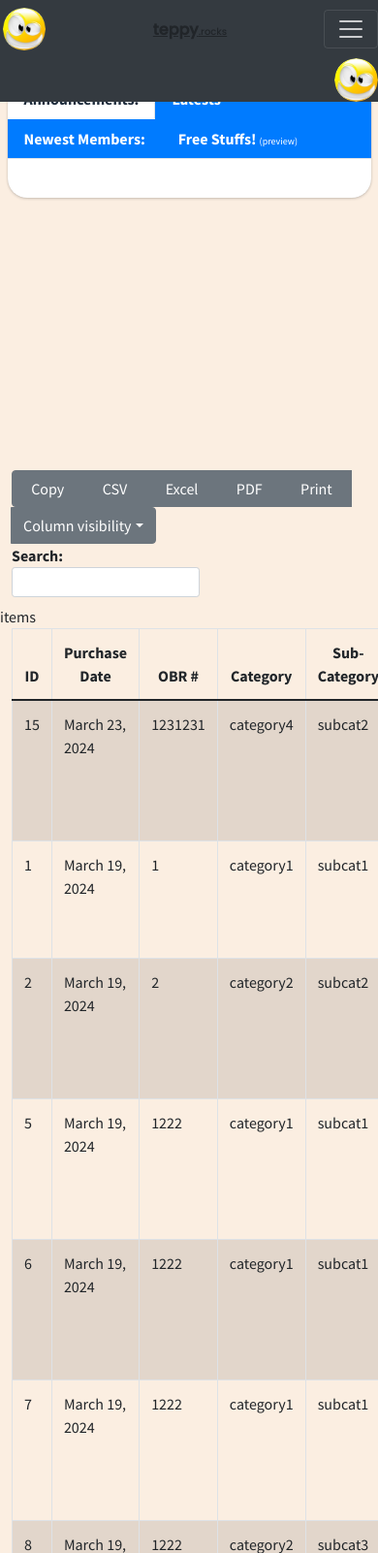
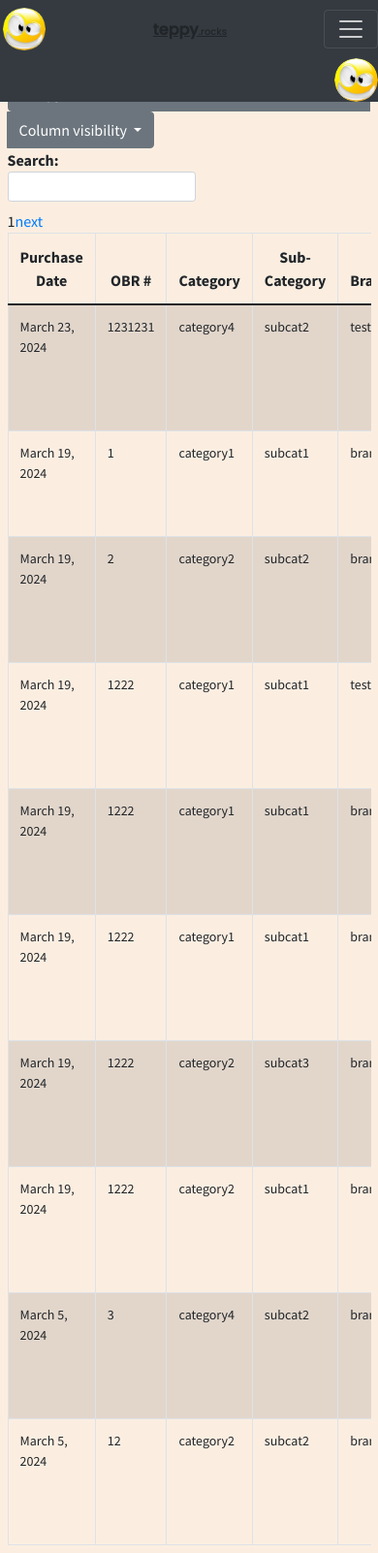
Before and after one commit to tepong32/dj_gso, a Django app: page / in a window 390 px wide. Shown: the top 1602 px of the page at 97% size. Run offline with Django 5.2, Linux system fonts and the light colour scheme; a user stored in the database is signed in; data comes from the database, SQL or seed files in the repository; both versions use the stored data as it was after the commit; some libraries are stand-ins or nearby versions.

Commit message:
ItemCreateView added, added a gsheet preview on homepage, prolly will use gsheet instead of building this up from scratch will try applying restrictions (view-only, edit-mode) to users, admin registering only or login via google will be tested next.

```diff
--- a/home/templates/home/home_authed.html
+++ b/home/templates/home/home_authed.html
@@ -1,175 +1,77 @@
 {% load static %}
 {% load model_fields %} <!-- custom filter from templatetags folder -->
-
-<div class="row" >
-	<div class="container overflow-auto col-12 mb-2" style="min-height: 400px; max-height:400px;margin-bottom: 5px; padding: 0;">
-		<div class="col-12">
-			<div class="card card-primary card-tabs">
-			  <div class="card-header p-0 pt-1">
-			    <ul class="nav nav-tabs" id="custom-tabs-tab" role="tablist">
-			      <li class="nav-item">
-			        <a class="nav-link active" id="custom-tabs-announcements-tab" data-toggle="pill" href="#custom-tabs-announcements" role="tab" aria-controls="custom-tabs-announcements" aria-selected="false">Announcements:</a>
-			      </li>
-			      <li class="nav-item">
-			        <a class="nav-link" id="custom-tabs-blogs-tab" data-toggle="pill" href="#custom-tabs-blogs" role="tab" aria-controls="custom-tabs-blogs" aria-selected="false">Latests</a>
-			      </li>
-			      <li class="nav-item">
-			        <a class="nav-link" id="custom-tabs-members-tab" data-toggle="pill" href="#custom-tabs-members" role="tab" aria-controls="custom-tabs-members" aria-selected="false">Newest Members:</a>
-			      </li>
-			      <li class="nav-item">
-			        <a class="nav-link" id="custom-tabs-etc-tab" data-toggle="pill" href="#custom-tabs-etc" role="tab" aria-controls="custom-tabs-etc" aria-selected="true">Free Stuffs! <small>(preview)</small></a>
-			      </li>
-			    </ul>
-			  </div>
-			  <div class="card-body">
-			    <div class="tab-content" id="custom-tabs-tabContent">
-
-			      <!-- Announcements -->
-			      <div class="tab-pane fade active show" id="custom-tabs-announcements" role="tabpanel" aria-labelledby="custom-tabs-announcements-tab">
-			        {% for a in announcements %}
-			            <div class="announcementBox overflow-auto">
-			                <h4 class="quoteText text-danger">
-			                	{{ a.title }}
-			                </h4>
-			                <i><small>{{a.date_posted}}</small></i>
-			                {{ a.content|safe }} <br/>
-			                by <b>{{a.author}}</b> <br/>
-			            </div>
-			        {% endfor %}
-			      </div>
-
-
-			      <!-- Blog Posts -->
-			      <div class="tab-pane fade" id="custom-tabs-blogs" role="tabpanel" aria-labelledby="custom-tabs-blogs-tab">
-						<div class="row">
-							{% for post in posts %}
-								<div class="col-10">
-									<a href="{% url 'post-detail' post.slug %}">
-										<strong><i>{{post.title|truncatechars:50}}</i></strong>
-									</a>
-								</div>
-								<div class="col">
-									<small>{{post.author}}</small>
-								</div>
-							{% endfor %} <br>
-							<small>Total Post count: ({{postcount}})</small>
-						</div>
-			      </div>
-
-			      <!-- Newest members area -->
-			      <div class="tab-pane fade" id="custom-tabs-members" role="tabpanel" aria-labelledby="custom-tabs-members-tab">
-					<div class="card-body text-center">
-						<h6 class="quoteText text-danger">Say hello to our newest members!</h6>
-						<small>
-							Nag-register sila para mag-share! YES! |
-							<i>Users count: {{ usercount }}</i><br>
-						</small>
-						{% for u in users %}
-						<div class="row">
-							<div class="col-4">
-								<a href="{% url 'profile' user.username %}" title="check {{user.username}}'s profile">{{user.username}}</a>
-							</div>
-							<div class="col">
-								<small class="text text-muted" style="font-size: 10px">registered: {{ u.date_joined|date:"F d, Y" }}</i></small>
-								<br>
-							</div>
-						</div>
-						{% endfor %}
-					</div>
-			      </div>
-
-			      <!-- Free -->
-			      <div class="tab-pane fade" id="custom-tabs-etc" role="tabpanel" aria-labelledby="custom-tabs-etc-tab">
-			      	<a href="#" title="Check-out these awesome stuffs!">
-			      		<h6 class="quoteText text-primary">Check-out these awesome stuffs! All for free!</h6>
-				        {% for item in free %}
-							<div class="col-10">
-								<strong><i>{{item.title|truncatechars:50}}</i></strong>
-							</div>
-						{% endfor %}
-					</a>
-			      </div>
-			    </div>
-			  </div>
-			  <!-- /.card -->
-			</div>
-		</div>
-	</div>
-
 
 <!-- Table from adminlte3 -->
 
 
-<div class="row"><div class="col-sm-12 col-md-6"><div class="dt-buttons btn-group flex-wrap">               <button class="btn btn-secondary buttons-copy buttons-html5" tabindex="0" aria-controls="example1" type="button"><span>Copy</span></button> <button class="btn btn-secondary buttons-csv buttons-html5" tabindex="0" aria-controls="example1" type="button"><span>CSV</span></button> <button class="btn btn-secondary buttons-excel buttons-html5" tabindex="0" aria-controls="example1" type="button"><span>Excel</span></button> <button class="btn btn-secondary buttons-pdf buttons-html5" tabindex="0" aria-controls="example1" type="button"><span>PDF</span></button> <button class="btn btn-secondary buttons-print" tabindex="0" aria-controls="example1" type="button"><span>Print</span></button> <div class="btn-group"><button class="btn btn-secondary buttons-collection dropdown-toggle buttons-colvis" tabindex="0" aria-controls="example1" type="button" aria-haspopup="true" aria-expanded="false"><span>Column visibility</span><span class="dt-down-arrow"></span></button></div> </div></div><div class="col-sm-12 col-md-6"><div id="example1_filter" class="dataTables_filter"><label>Search:<input type="search" class="form-control form-control-sm" placeholder="" aria-controls="example1"></label></div></div></div>
+<div class="row">
+	<div class="col-sm-12 col-md-6"><div class="dt-buttons btn-group flex-wrap">
+		<button class="btn btn-secondary buttons-copy buttons-html5" tabindex="0" aria-controls="example1" type="button"><span>Copy</span></button> <button class="btn btn-secondary buttons-csv buttons-html5" tabindex="0" aria-controls="example1" type="button"><span>CSV</span>
+		</button>
+		<button class="btn btn-secondary buttons-excel buttons-html5" tabindex="0" aria-controls="example1" type="button"><span>Excel</span>
+		</button>
+		<button class="btn btn-secondary buttons-pdf buttons-html5" tabindex="0" aria-controls="example1" type="button"><span>PDF</span>
+		</button>
+		<button class="btn btn-secondary buttons-print" tabindex="0" aria-controls="example1" type="button"><span>Print</span>
+		</button>
+		<div class="btn-group">
+			<button class="btn btn-secondary buttons-collection dropdown-toggle buttons-colvis" tabindex="0" aria-controls="example1" type="button" aria-haspopup="true" aria-expanded="false"><span>Column visibility</span><span class="dt-down-arrow"></span>
+			</button>
+		</div>
+	</div></div>
+	<div class="col-sm-12 col-md-6"><div id="example1_filter" class="dataTables_filter"><label>Search:<input type="search" class="form-control form-control-sm" placeholder="" aria-controls="example1"></label></div>
+</div>
+</div>
 
 
-{% comment %}
-<div class="table-responsive">
+<!-- display the data on the table -->
+<div class="pagination">
+    {% if items.has_previous %}
+        <a href="?page={{ items.previous_page_number }}">previous</a>
+    {% endif %}
+    <span class="current-page">{{ items.number }}</span>
+    {% if items.has_next %}
+        <a href="?page={{ items.next_page_number }}">next</a>
+    {% endif %}
+</div>
+
+<div class="table-responsive" style="min-height: 100vh">
     <table class="table table-bordered table-striped">
         <thead>
             <tr>
                 <!-- Generate table headers -->
-                {% for field in users.0|model_fields %}
-                    <th>{{ field.verbose_name }}</th>
+                {% for field in items.0|model_fields %}
+                	{% if field.name != "id" and field.name != "modified_on" %} <!-- skipping the id field -->
+                    	<th class="text-center">{{ field.verbose_name }}</th>
+                    {% endif %}
                 {% endfor %}
             </tr>
         </thead>
-        <tbody>
+        <tbody class="text-sm">
             <!-- Generate table rows -->
-            {% for user in users %}
+            {% for item in items %}
                 <tr>
-                    {% for field in user|model_fields %}
-                        <td>{{ user|get_attr:field.name }}</td>
+                    {% for field in item|model_fields %}
+                        {% if field.name != "id" and field.name != "modified_on" %} <!-- skipping the id field -->
+	                        <td>
+	                            <!-- adding conditional stringformat for obrNum field // 6 digits with leading zeros-->
+	                            {% if field.name == "OBR #" %}
+	                                {{ item|get_attr:field.name|stringformat:"06" }}
+	                            {% else %}
+	                                {{ item|get_attr:field.name }}
+	                            {% endif %}
+	                        </td>
+                       {% endif %}
                     {% endfor %}
                 </tr>
             {% endfor %}
         </tbody>
     </table>
 </div>
-{% endcomment %}
 
-
-items
-
-<div class="table-responsive">
-    <table class="table table-bordered table-striped">
-        <thead>
-            <tr>
-                <!-- Generate table headers -->
-                {% for field in items.0|model_fields %}
-                    <th class="text-center">{{ field.verbose_name }}</th>
-                {% endfor %}
-            </tr>
-        </thead>
-        <tbody>
-            <!-- Generate table rows -->
-            {% for item in items %}
-                <tr>
-                    {% for field in item|model_fields %}
-                        <td>
-                        	<!-- adding conditional stringformat for obrNum field // 6 digits with leading zeros-->
-                            {% if field.name == "OBR #" %}
-                                {{ item|get_attr:field.name|stringformat:"06" }}
-                            {% else %}
-                                {{ item|get_attr:field.name }}
-                            {% endif %}
-                        </td>
-                    {% endfor %}
-                </tr>
-            {% endfor %}
-        </tbody>
-    </table>
-    <div class="pagination">
-	    {% if items.has_previous %}
-	        <a href="?page={{ items.previous_page_number }}">previous</a>
-	    {% endif %}
-	    <span class="current-page">{{ items.number }}</span>
-	    {% if items.has_next %}
-	        <a href="?page={{ items.next_page_number }}">next</a>
-	    {% endif %}
-	</div>
-</div>
 
 
 
 </div>
+
+<iframe width="100%" height="800px" src="https://docs.google.com/spreadsheets/d/0B-THzOwfTWWSMEdXdkhQUTJZSlE/edit?usp=sharing&ouid=116138760479964019416&resourcekey=0--UXocsxSH1EyU5dWuGdF1g&rtpof=true&sd=true?widget=true&amp;headers=false"></iframe>
--- a/home/templatetags/model_fields.py
+++ b/home/templatetags/model_fields.py
@@ -9,3 +9,10 @@
 @register.filter
 def get_attr(obj, attr):
     return getattr(obj, attr)
+
+
+
+# will be using this one instead of the other two above
+@register.filter
+def model_dict(instance):
+    return [(field.name, getattr(instance, field.name)) for field in instance._meta.fields]
--- a/home/urls.py
+++ b/home/urls.py
@@ -1,6 +1,17 @@
 from django.urls import path
-from . import views
+from .views import *
+
+from django.conf import settings
+from django.conf.urls.static import static
 
 urlpatterns = [
-	path('', views.home, name='home'),
+	path('', home, name='home'),
+	path('add/', ItemCreateView.as_view(), name='add-item'),
+	path('list/', ItemListView.as_view(), name='list-item'),
+
+
 ]
+
+if settings.DEBUG:
+    urlpatterns += static(settings.MEDIA_URL, document_root=settings.MEDIA_ROOT)
+    urlpatterns += static(settings.STATIC_URL, document_root=settings.STATIC_ROOT)
--- a/home/views.py
+++ b/home/views.py
@@ -8,16 +8,12 @@
 
 @login_required
 def home(request):
-	users = User.objects.all()[:10],
 	items = Item.objects.all().order_by("-date")
 	paginator = Paginator(items, 10)  # Show 10 items per page
 	page_number = request.GET.get('page')
 	items_list = paginator.get_page(page_number)
 
 	context = {
-		# 'posts': Post.objects.all().order_by("-date_posted"),
-		# 'announcements': Announcement.objects.all().order_by("-date_posted"),
-		'users': users,
 		'items': items_list
 	}
 
@@ -50,49 +46,28 @@
 from django.urls import reverse
 
 
+import django_filters
+
+from .models import Item
+
+class ItemFilter(django_filters.FilterSet):
+    class Meta:
+        model = Item
+        fields = ['category', 'sub_category', 'supplier', 'status', 'added_by']  # fields you want to filter on
+
+
+class ItemListView(ListView):
+    model = Item
+    template_name = 'home/item_list.html'
+
+    def get_queryset(self):
+        queryset = super().get_queryset()
+        self.filterset = ItemFilter(self.request.GET, queryset)
+        return self.filterset.qs
 
 
 
-# trying out multiple objects inside one class-based listView template
-class HomeView(ListView):
-    context_object_name = 'items'
-    template_name = 'home/home.html'
-    queryset = Item.objects.all()
-    ordering = ['-date_posted']			# filter for newest post first
-    paginate_by = 10					# number of posts to show per page
 
-    def get_context_data(self, **kwargs):
-        context = super(HomeView, self).get_context_data(**kwargs)
-        '''
-        	This function was used to override the "context" variable on the class-based view.
-        	Think of this as a way of doing
-        	context = { 'xxx': xxx.objects.all(),
-        				'yyy': yyy.objects.all()
-        				}
-        	in a function-based view.
-        	See 'home.views.home' for a better reference.
-        '''
-        # context['entertainment'] = blogPost.objects.filter(tag="Entertainment").order_by('-date_posted')
-        # context['help'] = blogPost.objects.filter(tag="Help!").order_by('-date_posted')
-        # context['hobby'] = blogPost.objects.filter(tag="Hobby").order_by('-date_posted')
-        # context['jokes'] = blogPost.objects.filter(tag="Jokes").order_by('-date_posted')
-        # context['school'] = blogPost.objects.filter(tag="School").order_by('-date_posted')
-        # context['social'] = blogPost.objects.filter(tag="Social").order_by('-date_posted')
-        # context['reminders'] = BlogReminder.objects.all()
-        # and so on for more models
-        return context
-
-
-# class UserPostFilter(ListView):
-# 	model = Item
-# 	template_name = 'home/userposts.html'
-# 	context_object_name = 'items'		# getting the 'posts' key from "context = {'items': Item.objects.all(),}"
-# 	ordering = ['-date']
-# 	paginate_by = 10
-
-# 	def get_queryset(self):		# this defines the filter for the specific user's posts
-# 		user = get_object_or_404(User, username=self.kwargs.get('username'))
-# 		return Item.objects.filter(added_by=user).order_by('-date')
 
 
 class ItemDetailView(DetailView): # LoginRequiredMixin for authed users
@@ -101,7 +76,6 @@
 	items = Item.objects.all()
 	context = {
 		'items': items,
-		# 'comments': PostComment.objects.filter(post=posts),
 	}
 
 
@@ -115,7 +89,6 @@
 	def form_valid(self, form):			# to automatically get the id of the current logged-in user as the author
 		form.instance.added_by = self.request.user 	# set the author to the current logged-in user
 		return super().form_valid(form)
-
 
 class ItemUpdateView(LoginRequiredMixin, UserPassesTestMixin, UpdateView):
 	model = Item
--- a/requirements.txt
+++ b/requirements.txt
@@ -1,5 +1,8 @@
 asgiref==3.7.2
 Django==5.0.3
 django-adminlte3==0.1.6
+django-bootstrap5==23.4
+django-filter==24.1
+pillow==10.2.0
 sqlparse==0.4.4
 tzdata==2024.1
```
Also changed, not shown: home/forms.py (+0 -10 lines), home/templates/home/item_list.html (added, +94 -0 lines), home/templates/home/itemcreateform.html (added, +18 -0 lines), src/settings.py (+5 -5 lines), db.sqlite3, home/templatetags/__init__.py (added).
